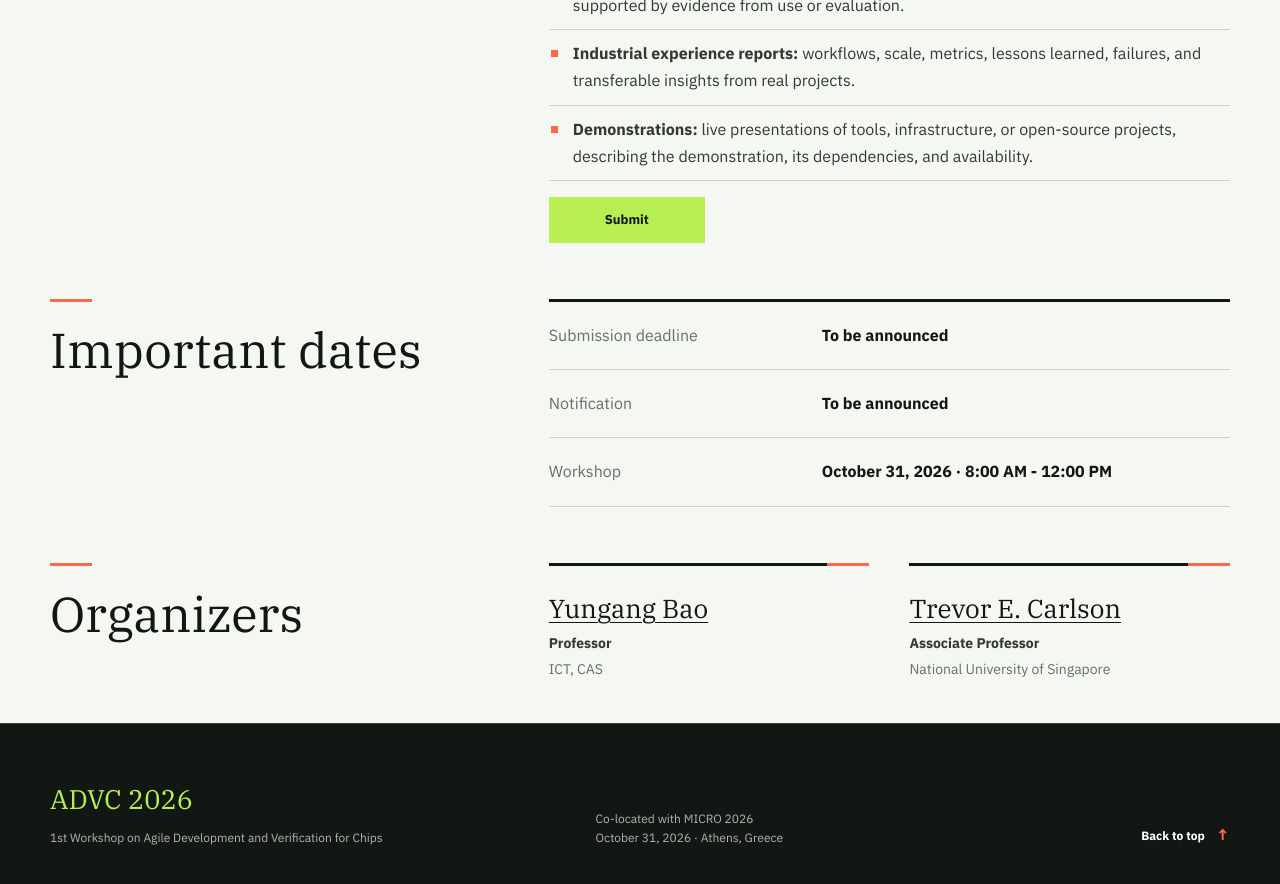
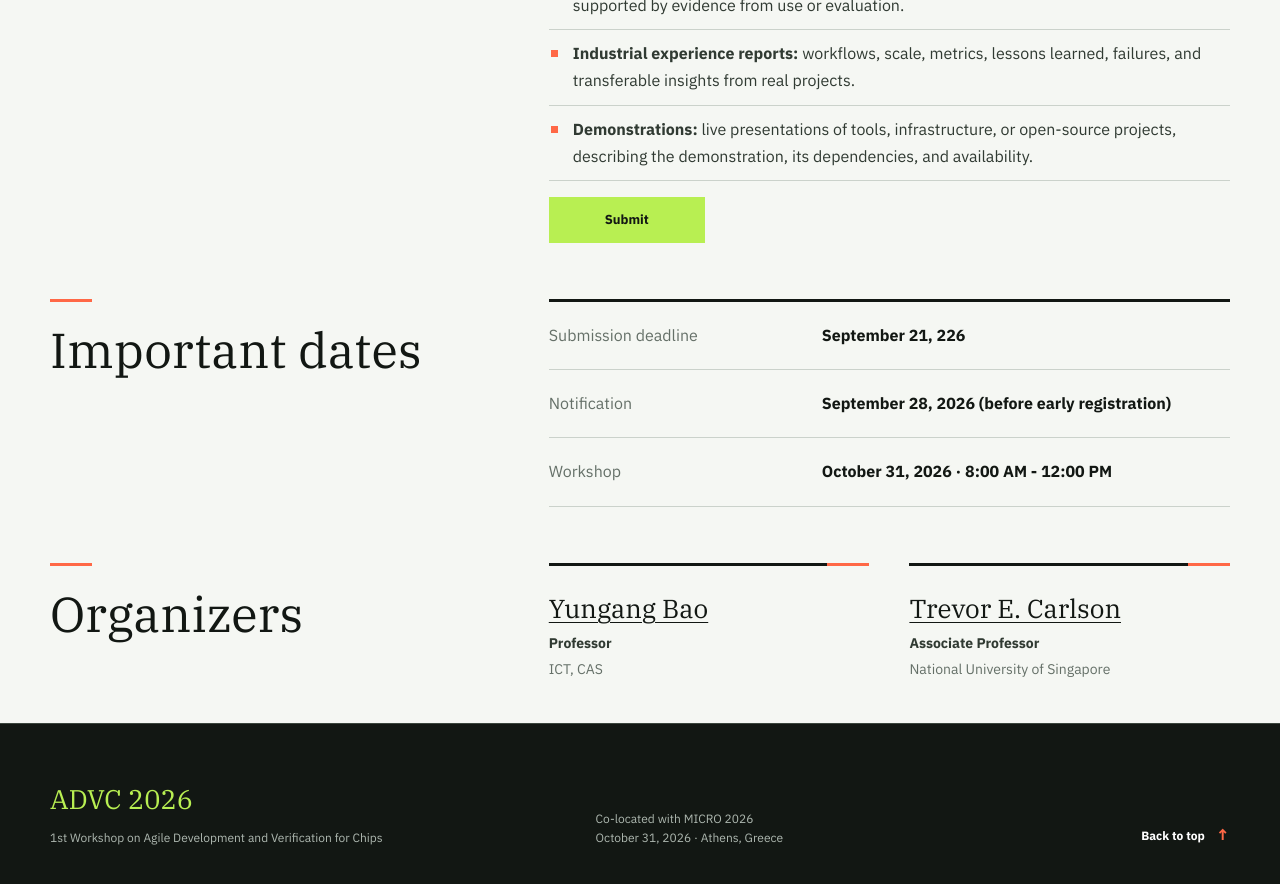
Before and after one commit to OpenXiangShan/workshop, a Jekyll site: the page built from index.md, in a window 1280 px wide and 900 px high, scrolled down 2635 px. Shown: the top 884 px of the window. Built offline with Jekyll 4.4.1, drawn with Linux system fonts in a browser that asks for light colours.

Commit message:
update submission deadline

```diff
--- a/_data/workshop.yml
+++ b/_data/workshop.yml
@@ -4,8 +4,8 @@ conference: MICRO 2026
 conference_name: 59th IEEE/ACM International Symposium on Microarchitecture
 date: October 31, 2026
 conference_dates: October 31 - November 4, 2026
-submission_deadline: To be announced
-notification_date: To be announced
+submission_deadline: September 21, 226
+notification_date: September 28, 2026 (before early registration)
 location: Athens, Greece
 duration: 8:00 AM - 12:00 PM
 expected_attendance: 20-60 participants
@@ -36,10 +36,5 @@ contribution_types:
   - Position papers, systems papers, and industrial experience reports
   - Demonstrations of verification tools, infrastructure, or open-source projects
 
-previous_workshops:
-  - ISCA'26, Raleigh, US, June 28, 2026 (upcoming)
-  - HPCA'26, Sydney, Australia, January 31, 2026 (approximately 30 attendees)
-  - MICRO'25, Seoul, Korea, October 18, 2025 (approximately 50 attendees)
-
 invited_talks:
   - TBD
```
